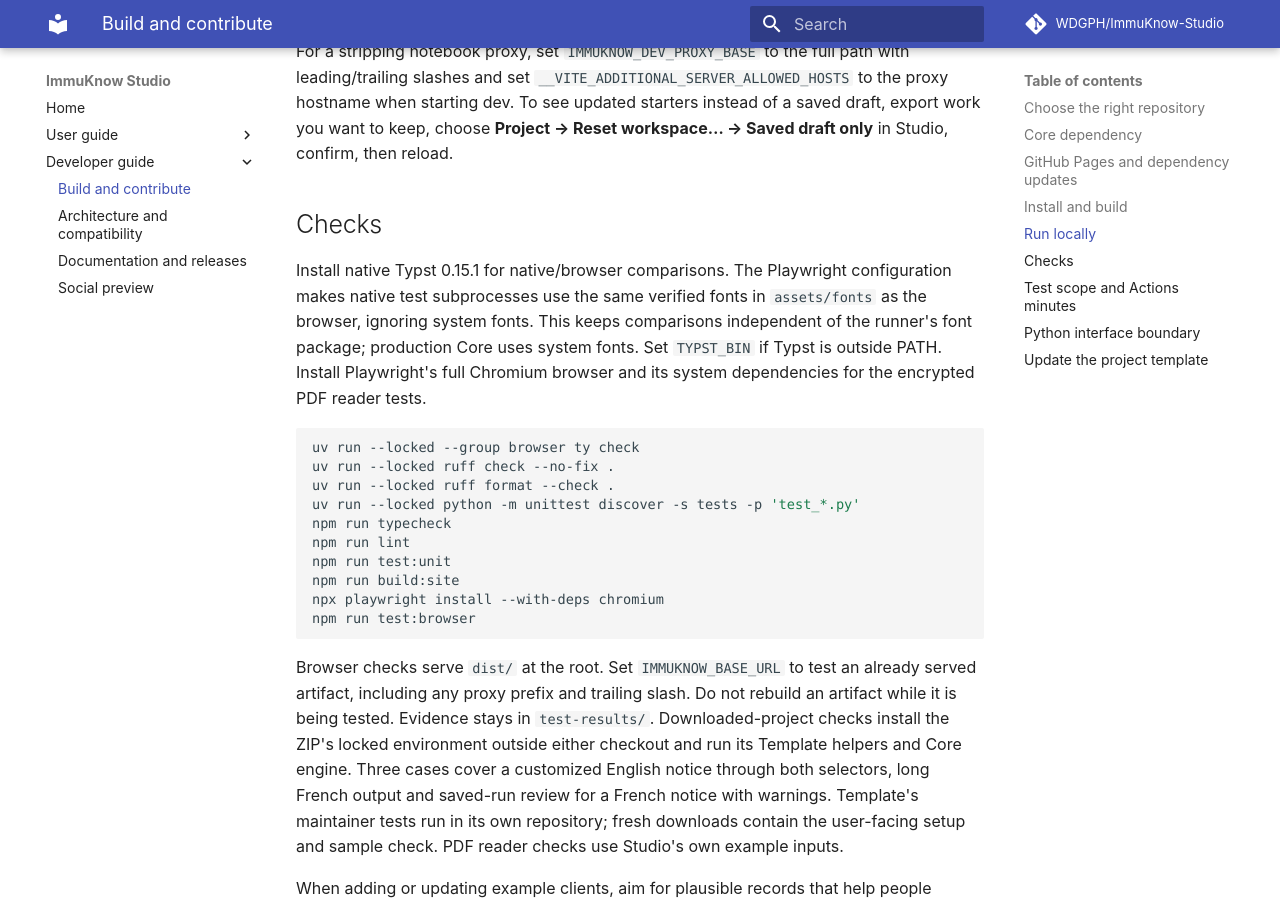
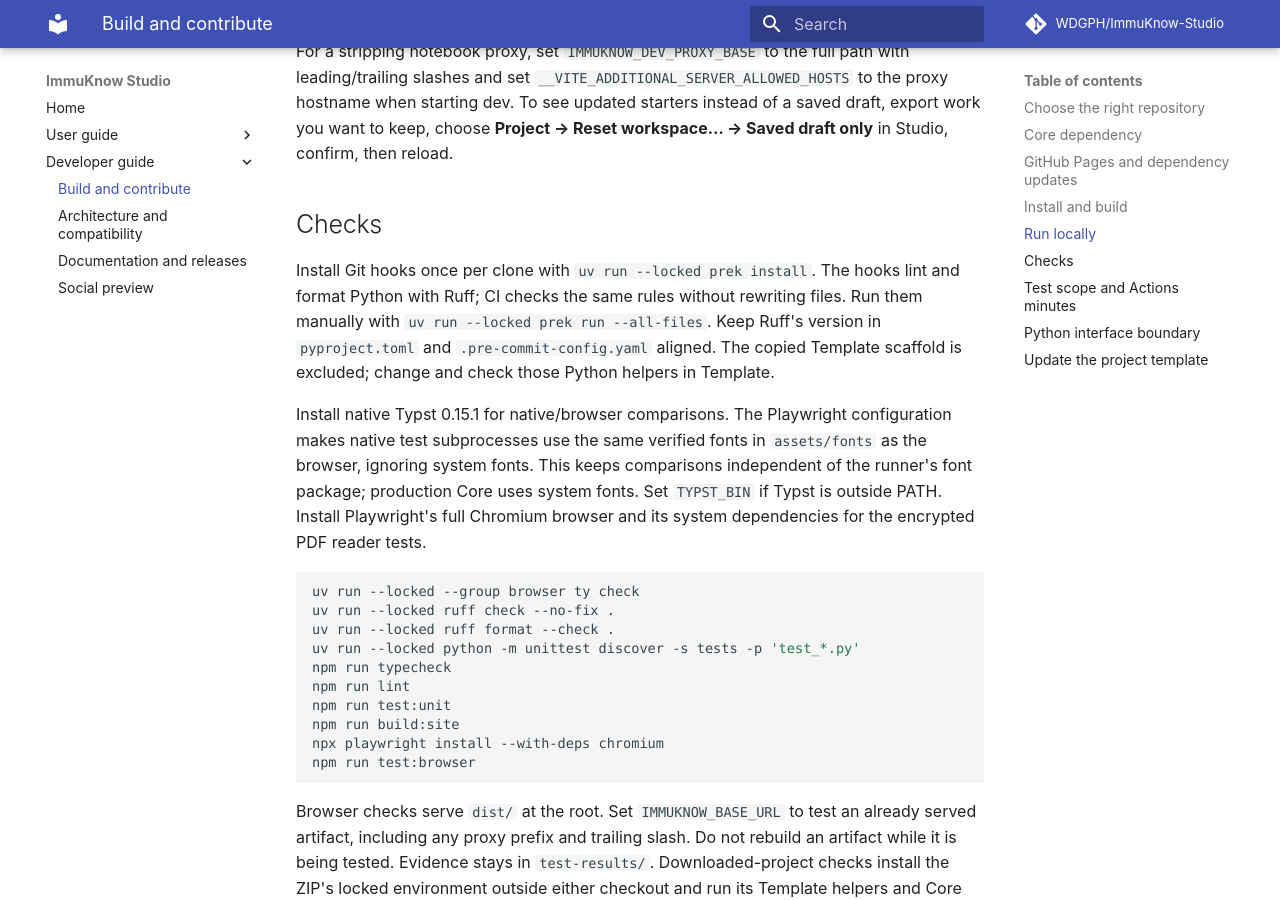
Before and after one commit to WDGPH/ImmuKnow-Studio, an MkDocs documentation site: the page built from docs/development.md, in a window 1280 px wide and 900 px high, scrolled down 3450 px. Built offline with MkDocs 1.6.1 and Material for MkDocs 9.7.7, drawn with Linux system fonts in a browser that asks for light colours; comment, search, counter and statistics services are not loaded.

Commit message:
Use prek and Ruff for Studio and downloaded projects

```diff
--- a/assets/project-template/pyproject.toml
+++ b/assets/project-template/pyproject.toml
@@ -10,7 +10,8 @@ dependencies = [
 
 [dependency-groups]
 dev = [
-    "pre-commit>=4.6.2",
+    "prek",
+    "ruff==0.17.2",
 ]
 test = ["pytest"]
 
@@ -29,3 +30,6 @@ pythonpath = ["scripts"]
 markers = [
     "pipeline: runs the full sample through ImmuKnow; requires Typst",
 ]
+
+[tool.ruff.lint]
+select = ["E4", "E7", "E9", "F"]
--- a/docs/development.md
+++ b/docs/development.md
@@ -162,6 +162,13 @@ then reload.
 
 ## Checks
 
+Install Git hooks once per clone with `uv run --locked prek install`. The hooks
+lint and format Python with Ruff; CI checks the same rules without rewriting
+files. Run them
+manually with `uv run --locked prek run --all-files`. Keep Ruff's version in
+`pyproject.toml` and `.pre-commit-config.yaml` aligned. The copied Template
+scaffold is excluded; change and check those Python helpers in Template.
+
 Install native Typst 0.15.1 for native/browser comparisons. The Playwright
 configuration makes native test subprocesses use the same verified fonts in
 `assets/fonts` as the browser, ignoring system fonts. This keeps comparisons
--- a/pyproject.toml
+++ b/pyproject.toml
@@ -12,7 +12,8 @@ immuknow = { git = "https://github.com/WDGPH/ImmuKnow.git", rev = "6df6993b33fb8
 
 [dependency-groups]
 dev = [
-    "ruff==0.17.1",
+    "ruff==0.17.2",
+    "prek",
     "ty>=0.0.89",
 ]
 browser = [
```
Also changed, not shown: .pre-commit-config.yaml (added, +10 -0 lines), assets/project-template/.pre-commit-config.yaml (+8 -1 lines), assets/project-template/README.md (+8 -3 lines), 7 other files.
